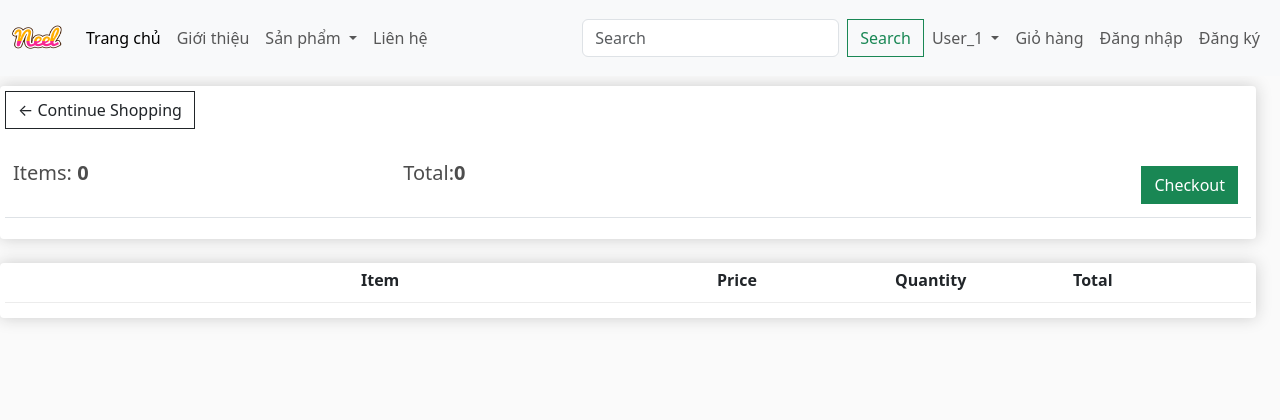
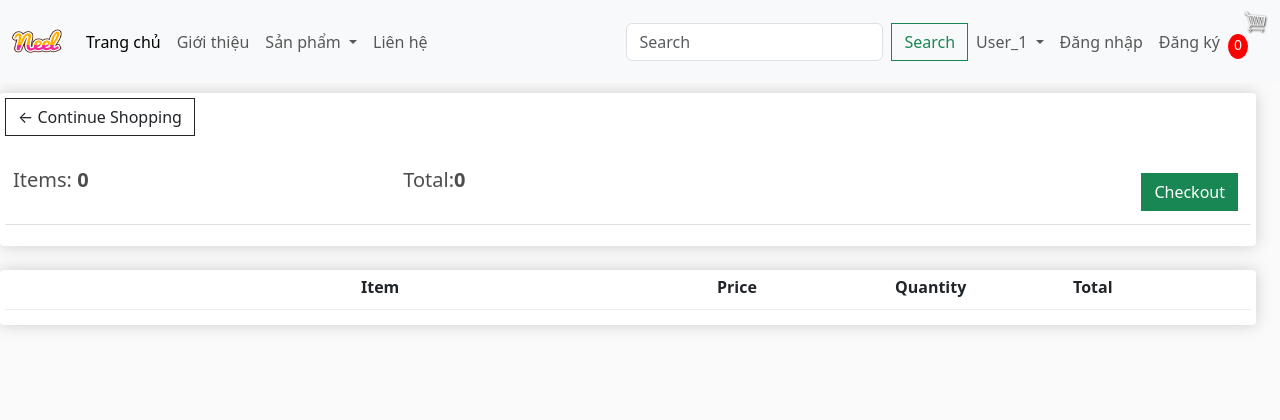
Before and after one commit to hungf12/Django_web, a Django app: page /cart/ in a window 1280 px wide. Shown: the top 420 px of the page. Run offline with Django 5.2, Linux system fonts and the light colour scheme; lists and menus that the app fills with data are empty; some libraries are stand-ins or nearby versions.

Commit message:
15 full done

```diff
--- a/app/templates/app/base.html
+++ b/app/templates/app/base.html
@@ -91,15 +91,16 @@
                   </ul>
                 </li>
                 <li class="nav-item">
-                  <a class="nav-link" href="{% url 'cart' %}">Giỏ hàng</a>
-                </li>
-                <li class="nav-item">
                   <a class="nav-link" href="#">Đăng nhập</a>
                 </li>
                 <li class="nav-item">
                   <a class="nav-link" href="#">Đăng ký</a>
                 </li>
               </ul>
+              <div class="form-inline my-2 my-lg-0">
+                <a href="{%url 'cart' %}"><img id="cart-icon" src="{%static 'images/cart.png'%}"></a>
+                <p id="cart-total">{{cartItems}}</p>
+              </div>
             </div>
           </nav>
         <!--Main Body-->
--- a/app/templates/app/cart.html
+++ b/app/templates/app/cart.html
@@ -38,9 +38,8 @@
 				<div style="flex:1">
 					<p class="quantity">{{item.quantity}}</p>
 					<div class="quantity">
-						<img data-product="{{item.product.id}}" data-action= 'add' class="chg-quantity update-cart" src="{% static  'app/images/arrow-up.png' %}">
-
-						<img data-product="{{item.product.id}}" data-action= 'remove' class="chg-quantity update-cart" src="{% static  'app/images/arrow-down.png' %}">
+						<img data-product= {{item.product.id}} data-action= 'add' class="chg-quantity update-cart" src="{% static  'app/images/arrow-up.png' %}">
+						<img data-product= {{item.product.id}} data-action= 'remove' class="chg-quantity update-cart" src="{% static  'app/images/arrow-down.png' %}">
 					</div>
 				</div>
 				<div style="flex:1"><p>${{item.get_total}}</p></div>
--- a/app/views.py
+++ b/app/views.py
@@ -4,28 +4,41 @@ from .models import *
 import json
 # Create your views here.
 def home(request):
+    if request.user.is_authenticated:
+        customer = request.user.customer
+        order, created = Order.objects.get_or_create(customer=customer,complete = False)
+        items = order.orderitem_set.all()
+        cartItems = order.get_cart_items
+    else:
+        items = []
+        order = {'get_cart_items':0,'get_cart_total':0}
+        cartItems = order['get_cart_items']
     products = Product.objects.all()
-    context = {'products': products}
+    context = {'products': products, 'cartItems': cartItems}
     return render(request, 'app/home.html',context)
 def cart(request):
     if request.user.is_authenticated:
         customer = request.user.customer
         order, created = Order.objects.get_or_create(customer=customer,complete = False)
         items = order.orderitem_set.all()
+        cartItems = order.get_cart_items
     else:
         items = []
         order = {'get_cart_items':0,'get_cart_total':0}
-    context = {'items': items,'order':order}
+        cartItems = order['get_cart_items']
+    context = {'items': items,'order':order, 'cartItems': cartItems}
     return render(request, 'app/cart.html', context)
 def checkout(request):
     if request.user.is_authenticated:
         customer = request.user.customer
         order, created = Order.objects.get_or_create(customer=customer,complete = False)
         items = order.orderitem_set.all()
+        cartItems = order.get_cart_items
     else:
         items = []
         order = {'get_cart_items':0,'get_cart_total':0}
-    context = {'items': items,'order':order}
+        cartItems = order['get_cart_items']
+    context = {'items': items,'order':order, 'cartItems': cartItems}
     return render(request, 'app/checkout.html', context)
 
 def updateItem(request):
```
Also changed, not shown: app/static/images/cart.png (added), db.sqlite3.
